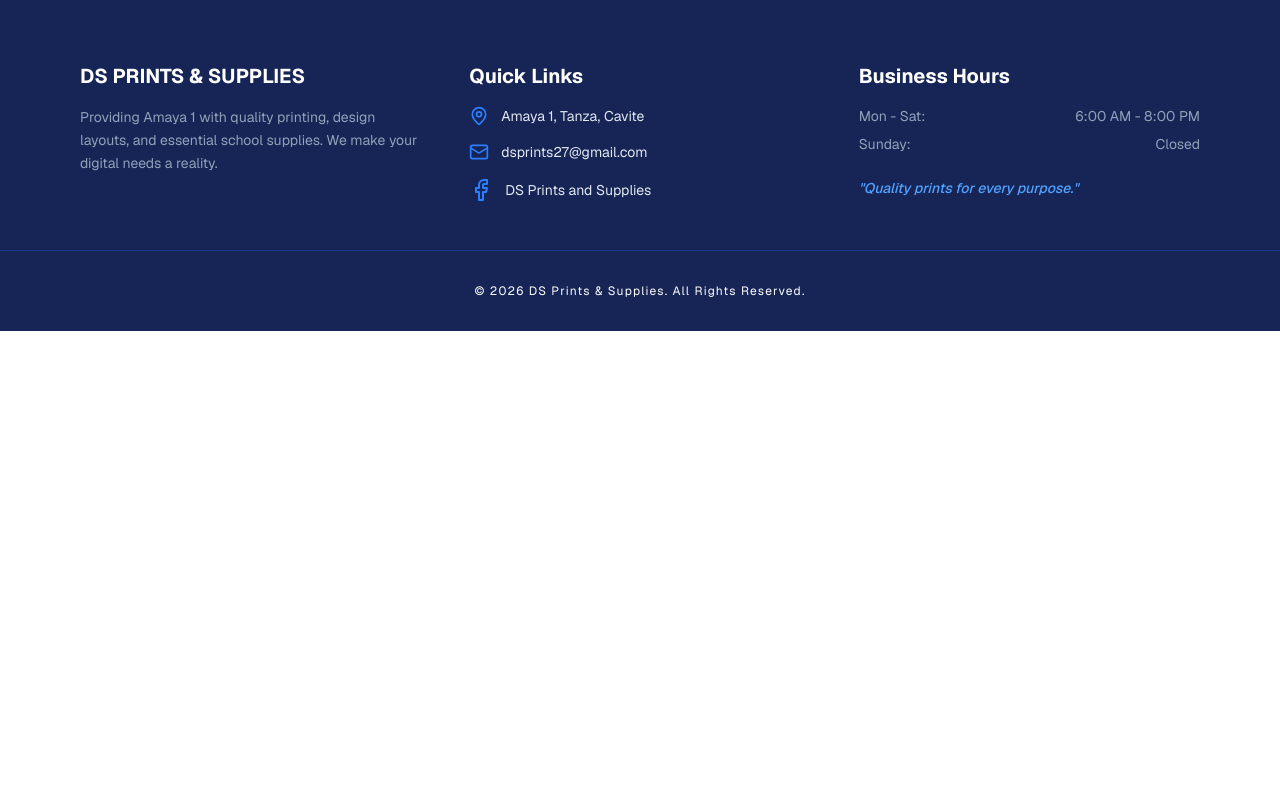
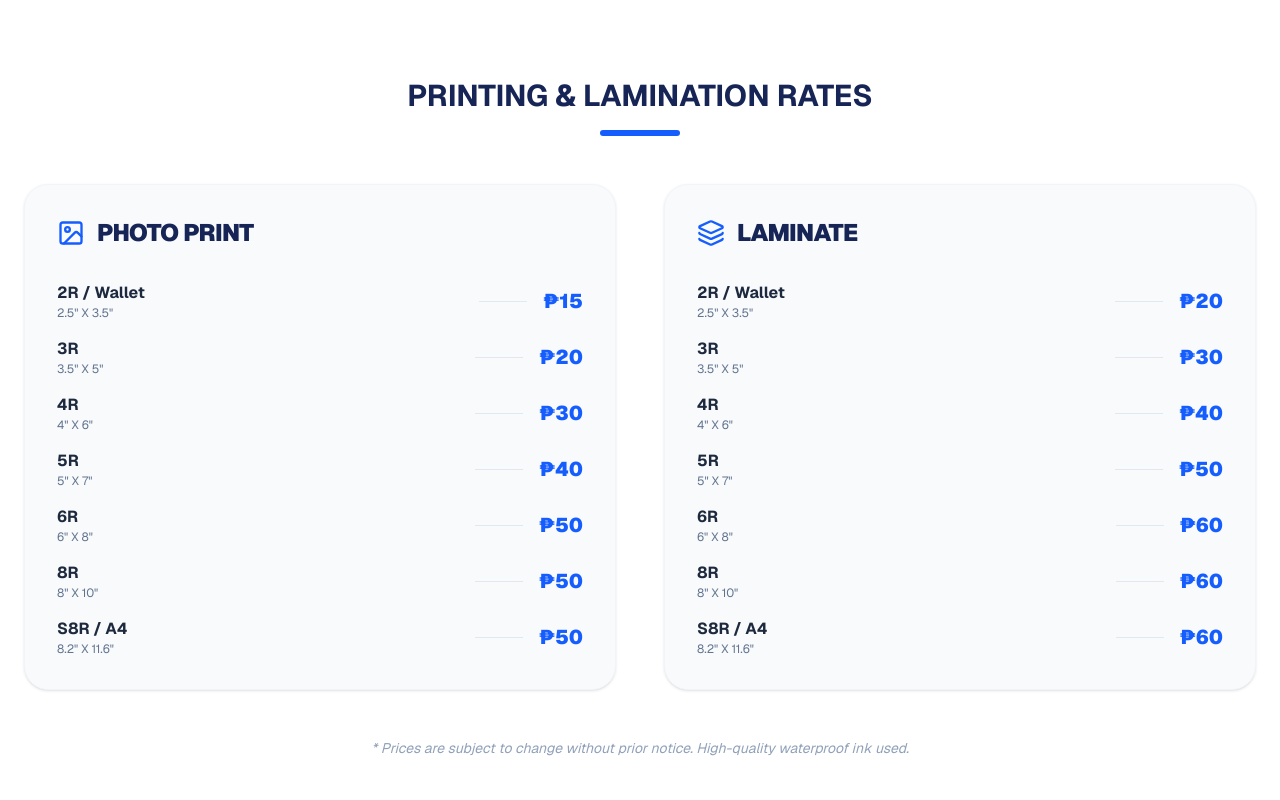
Before and after one commit to dowardcaps/dsprints, a Next.js app: page / in a window 1280 px wide. Shown: the part 2460-3260 px from the top of the page. Before the commit the page ends 2791 px from the top, so only its background shows below. Built offline with nearby package versions, Linux system fonts and the light colour scheme.

Commit message:
add laminate and photo print section

```diff
--- a/app/page.tsx
+++ b/app/page.tsx
@@ -16,6 +16,7 @@ import {
 import AOS from "aos";
 import "aos/dist/aos.css";
 import RushIDPackage from "@/public/components/RushIDPackage";
+import LaminateAndPhotoPrint from "@/public/components/LaminateAndPhotoPrint";
 
 
 export default function Home() {
@@ -190,6 +191,9 @@ export default function Home() {
       {/* RUSH ID Section */}
       <RushIDPackage />
 
+      {/* Laminate and Photo Print section */}
+      <LaminateAndPhotoPrint />
+
       {/* Footer / Contact Section */}
       <footer id="contact" className="bg-blue-950 text-slate-200 pt-16 pb-8">
         <div className="max-w-7xl mx-auto px-6 md:px-20 grid grid-cols-1 md:grid-cols-3 gap-12 border-b border-blue-900 pb-12">
@@ -233,9 +237,9 @@ export default function Home() {
                     viewBox="0 0 24 24"
                     fill="none"
                     stroke="currentColor"
-                    stroke-width="2"
-                    stroke-linecap="round"
-                    stroke-linejoin="round"
+                    strokeWidth="2"
+                    strokeLinecap="round"
+                    strokeLinejoin="round"
                     className="lucide lucide-facebook-icon lucide-facebook text-blue-500"
                   >
                     <path d="M18 2h-3a5 5 0 0 0-5 5v3H7v4h3v8h4v-8h3l1-4h-4V7a1 1 0 0 1 1-1h3z" />
--- /dev/null
+++ b/public/components/LaminateAndPhotoPrint.tsx
@@ -0,0 +1,94 @@
+import React from 'react'
+import {
+  Layers,
+  Image as ImageIcon,
+
+} from "lucide-react";
+
+const photoPrintRates = [
+  { size: "2R / Wallet", dim: '2.5" x 3.5"', price: "15" },
+  { size: "3R", dim: '3.5" x 5"', price: "20" },
+  { size: "4R", dim: '4" x 6"', price: "30" },
+  { size: "5R", dim: '5" x 7"', price: "40" },
+  { size: "6R", dim: '6" x 8"', price: "50" },
+  { size: "8R", dim: '8" x 10"', price: "50" },
+  { size: "S8R / A4", dim: '8.2" x 11.6"', price: "50" },
+];
+
+const laminateRates = [
+  { size: "2R / Wallet", dim: '2.5" x 3.5"', price: "20" },
+  { size: "3R", dim: '3.5" x 5"', price: "30" },
+  { size: "4R", dim: '4" x 6"', price: "40" },
+  { size: "5R", dim: '5" x 7"', price: "50" },
+  { size: "6R", dim: '6" x 8"', price: "60" },
+  { size: "8R", dim: '8" x 10"', price: "60" },
+  { size: "S8R / A4", dim: '8.2" x 11.6"', price: "60" },
+];
+const LaminateAndPhotoPrint = () => {
+  return (
+    // Data extracted from your uploaded images
+
+
+// Inside your return block:
+<section className="py-20 px-6 bg-white">
+  <div className="max-w-7xl mx-auto">
+    <div className="text-center mb-12" data-aos="fade-up">
+      <h2 className="text-3xl font-bold text-blue-950 uppercase">Printing & Lamination Rates</h2>
+      <div className="h-1.5 w-20 bg-blue-600 mx-auto mt-4 rounded-full"></div>
+    </div>
+
+    <div className="grid grid-cols-1 lg:grid-cols-2 gap-12">
+      {/* Photo Print Section */}
+      <div className="bg-slate-50 rounded-3xl p-8 shadow-sm border border-slate-100" data-aos="fade-right">
+        <div className="flex items-center gap-3 mb-8">
+          <ImageIcon className="text-blue-600" size={28} />
+          <h3 className="text-2xl font-black text-blue-950 tracking-tight">PHOTO PRINT</h3>
+        </div>
+        <div className="space-y-4">
+          {photoPrintRates.map((item, idx) => (
+            <div key={idx} className="flex justify-between items-center group">
+              <div>
+                <p className="font-bold text-slate-800">{item.size}</p>
+                <p className="text-xs text-slate-500 uppercase">{item.dim}</p>
+              </div>
+              <div className="flex items-center gap-4">
+                <div className="h-px w-12 bg-slate-200 group-hover:w-20 transition-all duration-300"></div>
+                <span className="text-xl font-black text-blue-600">₱{item.price}</span>
+              </div>
+            </div>
+          ))}
+        </div>
+      </div>
+
+      {/* Laminate Section */}
+      <div className="bg-slate-50 rounded-3xl p-8 shadow-sm border border-slate-100" data-aos="fade-left">
+        <div className="flex items-center gap-3 mb-8">
+          <Layers className="text-blue-600" size={28} />
+          <h3 className="text-2xl font-black text-blue-950 tracking-tight">LAMINATE</h3>
+        </div>
+        <div className="space-y-4">
+          {laminateRates.map((item, idx) => (
+            <div key={idx} className="flex justify-between items-center group">
+              <div>
+                <p className="font-bold text-slate-800">{item.size}</p>
+                <p className="text-xs text-slate-500 uppercase">{item.dim}</p>
+              </div>
+              <div className="flex items-center gap-4">
+                <div className="h-px w-12 bg-slate-200 group-hover:w-20 transition-all duration-300"></div>
+                <span className="text-xl font-black text-blue-600">₱{item.price}</span>
+              </div>
+            </div>
+          ))}
+        </div>
+      </div>
+    </div>
+
+    <p className="text-center text-slate-400 text-sm mt-12 italic">
+      * Prices are subject to change without prior notice. High-quality waterproof ink used.
+    </p>
+  </div>
+</section>
+  )
+}
+
+export default LaminateAndPhotoPrint
```
